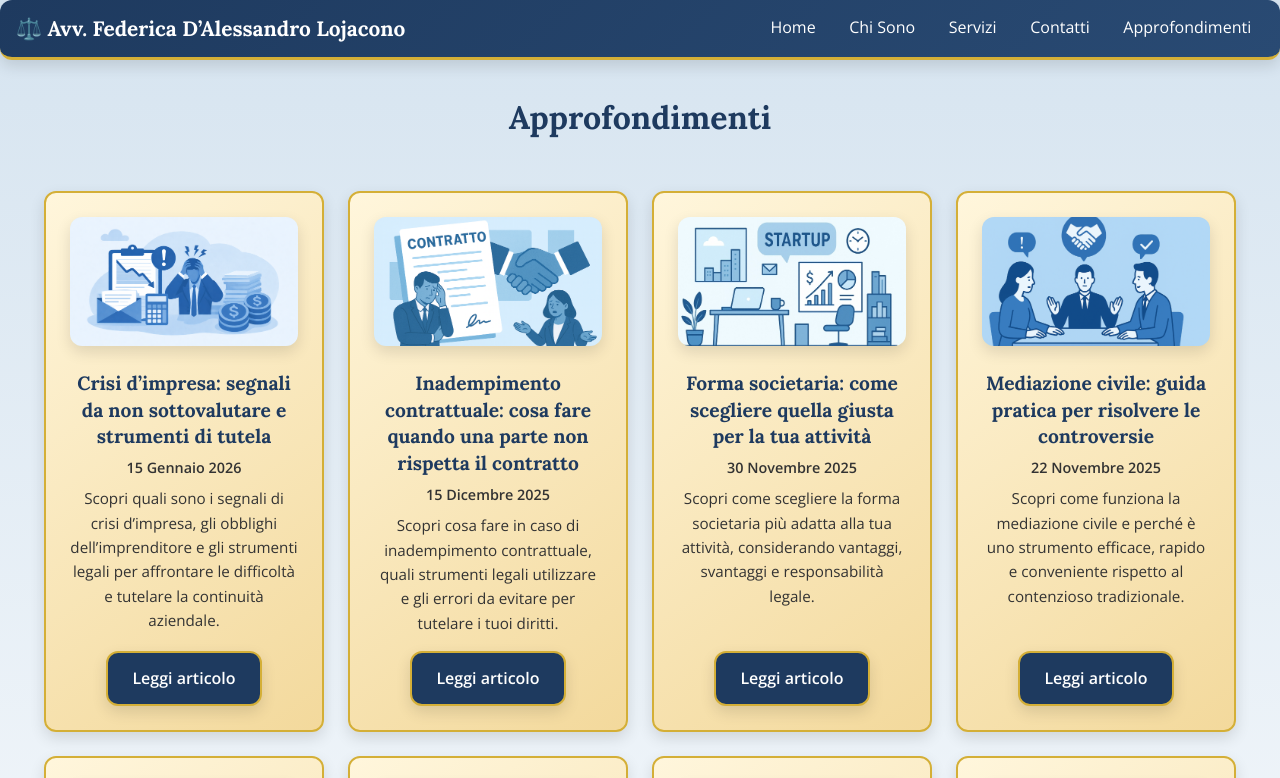
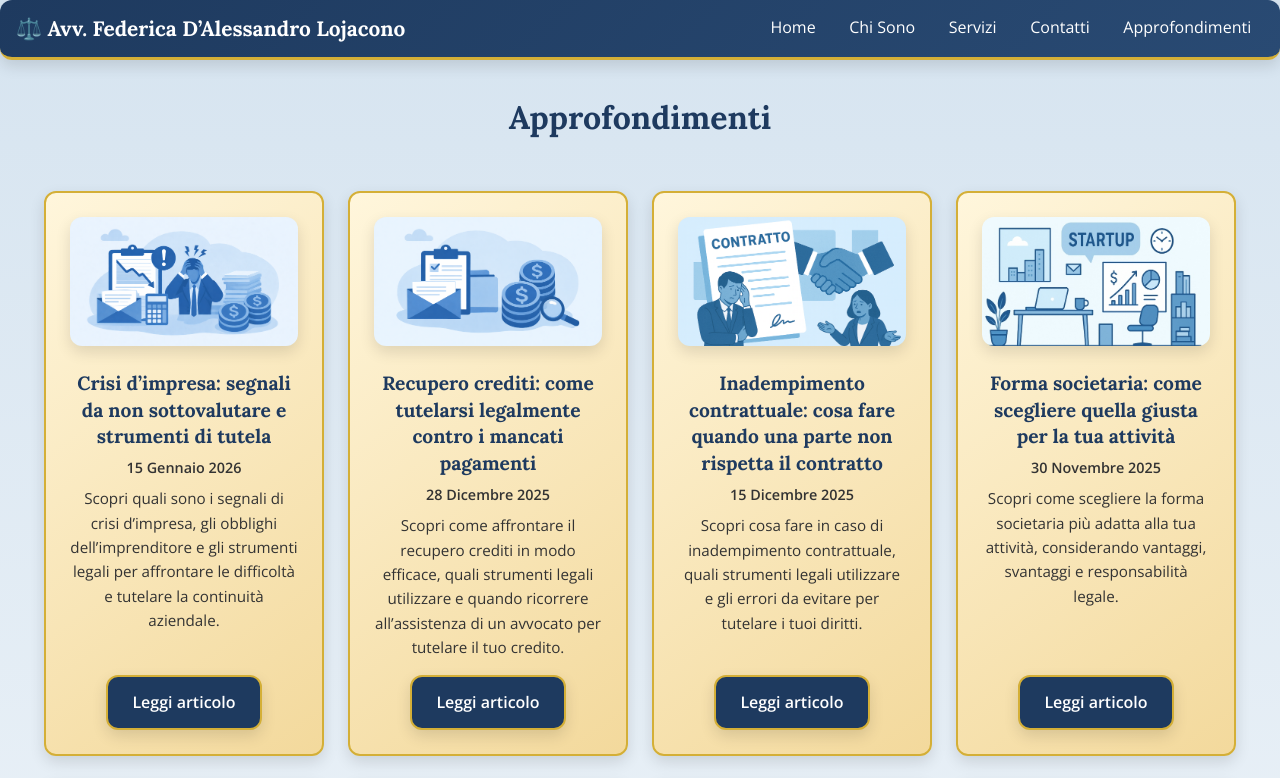
Before and after one commit to claudiasilvestri/law-firm-website, a React (Vite) app: page /approfondimenti in a window 1280 px wide. Shown: the top 778 px of the page. Built offline with nearby package versions, Linux system fonts and the light colour scheme.

Commit message:
nuovi articoli 2

```diff
--- a/src/data/articles.js
+++ b/src/data/articles.js
@@ -32,6 +32,35 @@ export const articles = [
 
       <h3>Come agire</h3>
       <p>Affrontare la crisi con il supporto di un professionista qualificato consente di scegliere lo strumento più adatto, di rispettare gli obblighi di legge e di gestire la situazione in modo efficace e responsabile.</p>
+    `
+  },
+  {
+    id: 8,
+    title: "Recupero crediti: come tutelarsi legalmente contro i mancati pagamenti",
+    date: "28 Dicembre 2025",
+    meta:
+      "Scopri come affrontare il recupero crediti in modo efficace, quali strumenti legali utilizzare e quando ricorrere all’assistenza di un avvocato per tutelare il tuo credito.",
+    description:
+      "Scopri come affrontare il recupero crediti in modo efficace, quali strumenti legali utilizzare e quando ricorrere all’assistenza di un avvocato per tutelare il tuo credito.",
+    image: "/images/articles/recupero-crediti.png",
+    imageCard: "/images/cards/recupero-crediti.png",
+    alt: "Illustrazione recupero crediti",
+    content: `
+      <h2>Recupero crediti: strumenti e strategie per ottenere il pagamento</h2>
+      <p>Il recupero crediti riguarda sia i privati sia le imprese ed è essenziale per evitare squilibri economici e finanziari. Affrontare correttamente un mancato pagamento consente di aumentare in modo significativo le possibilità di recuperare le somme dovute e di ridurre i rischi legati all’insolvenza del debitore.</p>
+
+      <h3>La fase stragiudiziale del recupero crediti</h3>
+      <p>Il primo passo è generalmente rappresentato dall’avvio della fase stragiudiziale, che comprende l’invio di solleciti di pagamento e di una formale messa in mora.</p>
+      <p>Questa fase consente spesso di ottenere il pagamento senza ricorrere al tribunale, con un notevole risparmio di tempi e costi, e permette di preservare, ove possibile, il rapporto tra le parti.</p>
+
+      <h3>Gli strumenti giudiziali per il recupero del credito</h3>
+      <p>Quando il debitore continua a non adempiere, è possibile ricorrere agli strumenti giudiziali. Tra questi rientra il ricorso per <strong>decreto ingiuntivo</strong>, che consente di ottenere rapidamente un titolo esecutivo. In caso di ulteriore inadempimento, si può procedere con la fase esecutiva, mediante atto di precetto ed eventuale pignoramento di beni, conti correnti o crediti del debitore.</p>
+
+      <h3>Alternative al contenzioso</h3>
+      <p>In alcune situazioni, la mediazione o una trattativa assistita possono rappresentare soluzioni efficaci per chiudere la controversia in modo più rapido e meno oneroso, evitando il contenzioso giudiziale e favorendo un accordo tra le parti.</p>
+
+      <h3>Come agire</h3>
+      <p>Valutare attentamente la solvibilità del debitore e scegliere lo strumento più adeguato con l’assistenza di un professionista qualificato permette di tutelare efficacemente il proprio credito e di aumentare le probabilità di recupero.</p>
     `
   },
   {
@@ -234,7 +263,7 @@ export const articles = [
       <ol>
         <li><strong>Raccogliere tutta la documentazione</strong> dei debiti</li>
         <li><strong>Presentare l’istanza</strong> presso l’Organismo di Composizione della Crisi</li>
-        <li><strong>Elaborare un piano</strong> con l’aiuto di un professionista</li>
+        <li><strong>Elaborare un piano</strong> con l’aiuto di un professionista</strong></li>
       </ol>
 
       <h3>Come agire</h3>
```
